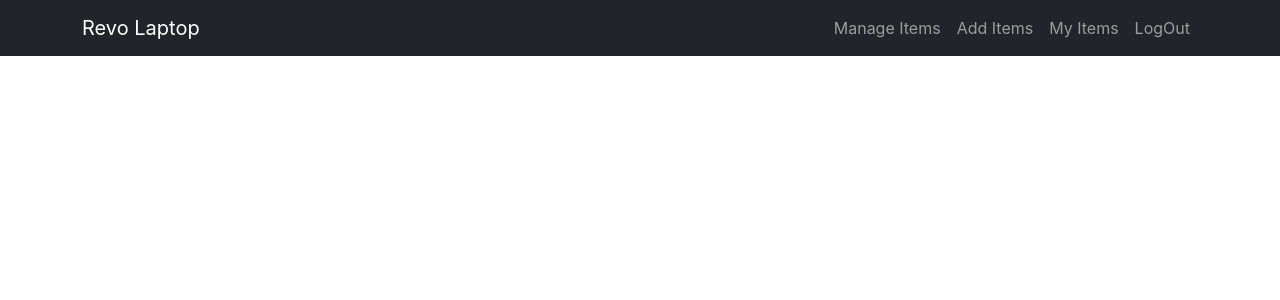
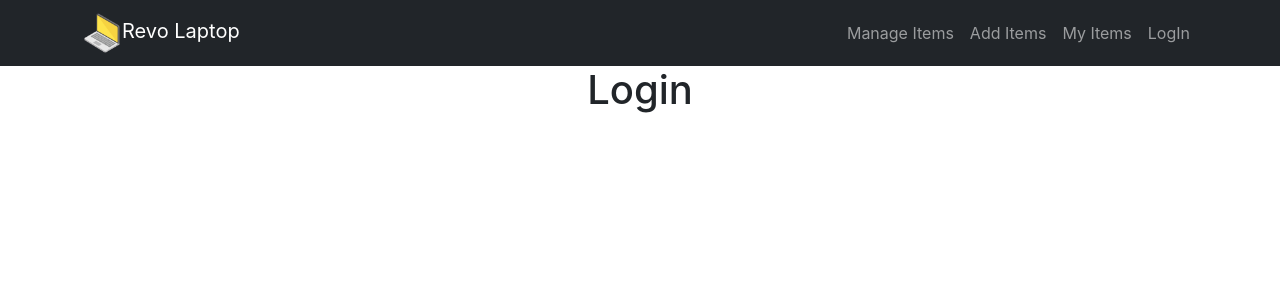
Before and after one commit to Muhammad-Mehedi-Hasan-Opi-Sarker/warehouse-client-site, a React (Create React App) app: page /login in a window 1280 px wide. Shown: the top 300 px of the page. Built offline with nearby package versions, Linux system fonts and the light colour scheme.

Commit message:
router and navbar works

```diff
--- a/src/App.js
+++ b/src/App.js
@@ -6,6 +6,8 @@ import Home from './components/Home/Home';
 import ManageItems from './components/ManageItems/ManageItems';
 import AddItems from './components/AddItems/AddItems';
 import MyItems from './components/MyItems/MyItems';
+import Banner from './components/Banner/Banner';
+import Login from './components/Login/Login';
 function App() {
 
   return (
@@ -13,9 +15,12 @@ function App() {
      <Headers></Headers>
      <Routes>
        <Route path='/' element={<Home></Home>}></Route>
+       <Route path='/home' element={<Home></Home>}></Route>
        <Route path='/manageitems' element={<ManageItems></ManageItems>}></Route>
        <Route path='/additems' element={<AddItems></AddItems>}></Route>
        <Route path='/myitems' element={<MyItems></MyItems>}></Route>
+       <Route path='/banner' element={<Banner></Banner>}></Route>
+       <Route path='/login' element={<Login></Login>}></Route>
      </Routes>
     </div>
   );
--- /dev/null
+++ b/src/components/Banner/Banner.js
@@ -0,0 +1,12 @@
+import React from 'react';
+import { Carousel } from 'react-bootstrap';
+
+const Banner = () => {
+    return (
+        <div>
+
+        </div>
+    );
+};
+
+export default Banner;
--- a/src/components/Headers/Headers.js
+++ b/src/components/Headers/Headers.js
@@ -1,12 +1,13 @@
 import React from 'react';
 import { Container, Nav, Navbar, NavDropdown } from 'react-bootstrap';
-
+import { Link } from 'react-router-dom';
+import logo from '../../images/logo/logo3.png'
 const Headers = () => {
   return (
     <div>
       <Navbar collapseOnSelect expand="lg" bg="dark" variant="dark">
         <Container>
-  <Navbar.Brand href="#home">Revo Laptop</Navbar.Brand>
+          <Navbar.Brand as={Link} to='/' href="#home"><img style={{height:'40px'}} src={logo} alt="" />Revo Laptop</Navbar.Brand>
           <Navbar.Toggle aria-controls="responsive-navbar-nav" />
           <Navbar.Collapse id="responsive-navbar-nav">
             <Nav className="me-auto">
@@ -14,11 +15,11 @@ const Headers = () => {
 
             </Nav>
             <Nav>
-      <Nav.Link href="#deets">Manage Items</Nav.Link>
-      <Nav.Link href="#deets">Add Items</Nav.Link>
-      <Nav.Link href="#deets">My Items</Nav.Link>
-      <Nav.Link eventKey={2} href="#memes">
-        LogOut
+              <Nav.Link as={Link} to='/manageitems' href="#deets">Manage Items</Nav.Link>
+              <Nav.Link as={Link} to='/additems' href="#deets">Add Items</Nav.Link>
+              <Nav.Link as={Link} to='/myitems' href="#deets">My Items</Nav.Link>
+              <Nav.Link as={Link} to='/login' eventKey={2} href="#memes">
+                LogIn
               </Nav.Link>
             </Nav>
           </Navbar.Collapse>
--- /dev/null
+++ b/src/components/Login/Login.js
@@ -0,0 +1,11 @@
+import React from 'react';
+
+const Login = () => {
+    return (
+        <div>
+            <h1>Login</h1>
+        </div>
+    );
+};
+
+export default Login;
```
Lines whose indentation alone changed are shown as unchanged.
